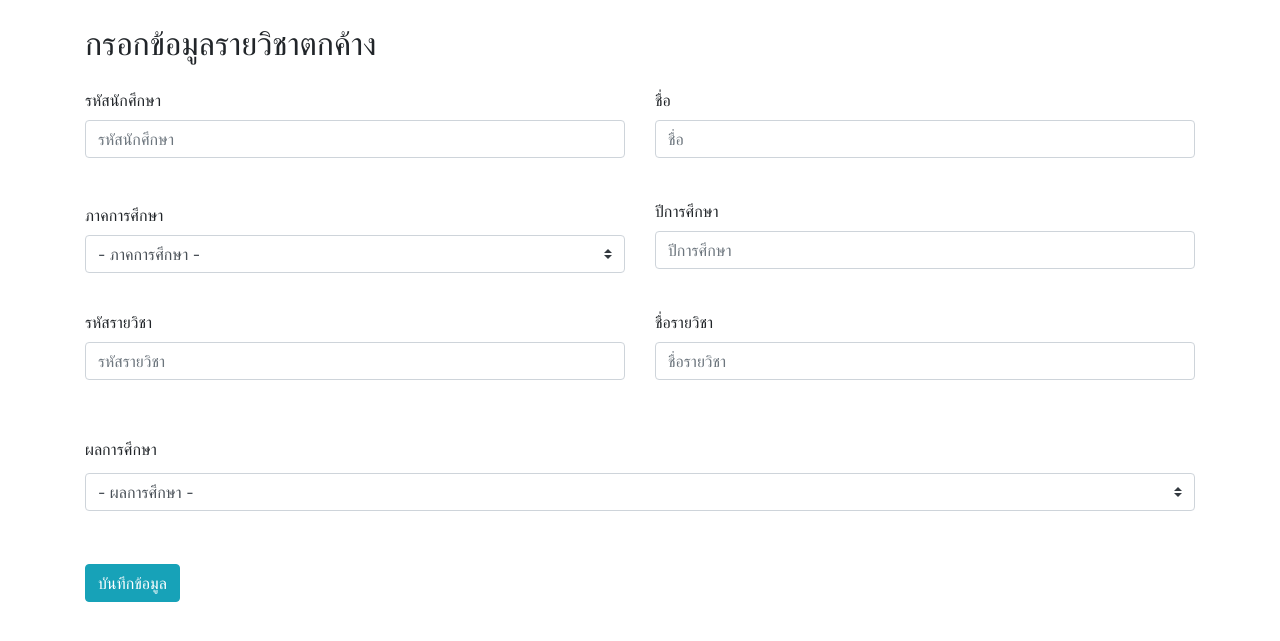
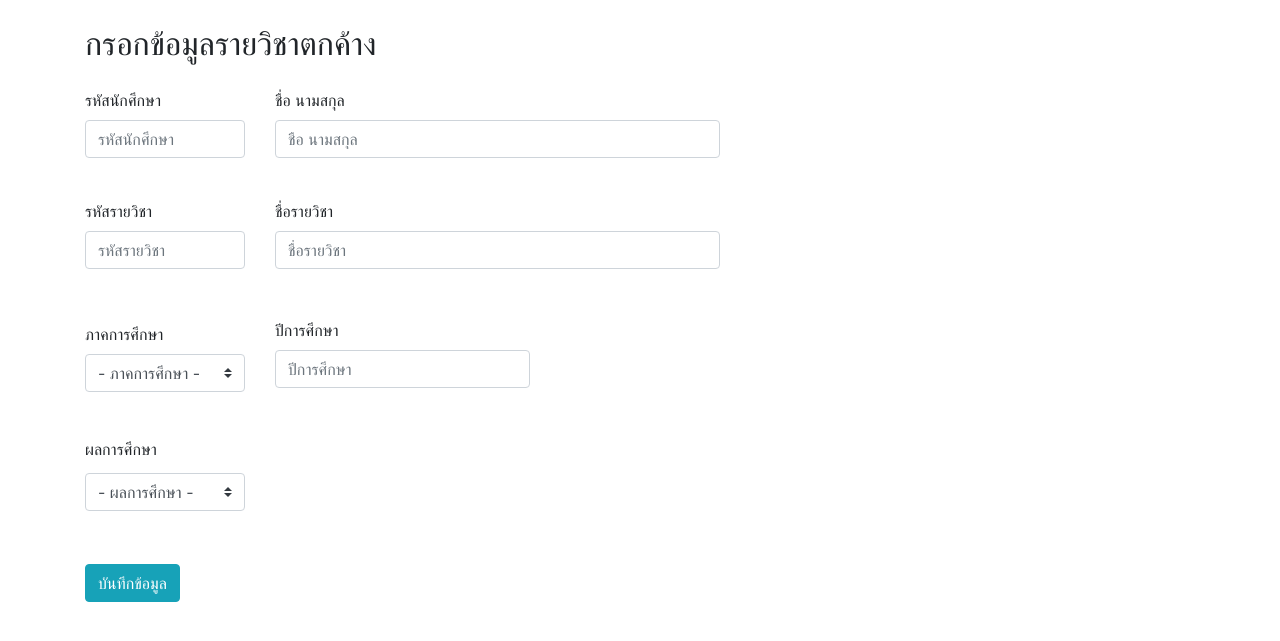
Before and after one commit to swewu/group4, a CodeIgniter app: page /group4/index.php/subject/add in a window 1280 px wide. Shown: the top 641 px of the page. Run offline with CodeIgniter, Linux system fonts and the light colour scheme.

Commit message:
แก้ไข หน้าตา กรอกข้อมูล

```diff
--- a/application/views/AddSubject.php
+++ b/application/views/AddSubject.php
@@ -10,21 +10,35 @@
         <h2 style ="margin-top:25px;"> กรอกข้อมูลรายวิชาตกค้าง </h2>
             <form action="<?=base_url('Welcome/insert')?>" method="post">
                 <div class="row " style ="margin-top:25px;">
-                    <div class="col" >
+                    <div class="col-md-2" >
                         <div class="form-group mb-3">
                             <label for="exampleInputEmail1">รหัสนักศึกษา</label>
                             <input type="text" class="form-control" name="studentid" id="exampleInputEmail1" aria-describedby="emailHelp" placeholder="รหัสนักศึกษา">
                         </div>
                     </div>
-                    <div class="col">
+                    <div class="col-md-5">
                         <div class="form-group mb-3">
-                            <label for="exampleInputEmail1">ชื่อ</label>
-                            <input type="text" name="studentname" class="form-control" id="exampleInputEmail1" aria-describedby="emailHelp" placeholder="ชื่อ">
+                            <label for="exampleInputEmail1">ชื่อ  นามสกุล</label>
+                            <input type="text" name="studentname" class="form-control" id="exampleInputEmail1" aria-describedby="emailHelp" placeholder="ชือ นามสกุล">
                         </div>
                     </div>
                 </div>
                 <div class="row" style ="margin-top:25px;">
-                    <div class="col">
+                    <div class="col-md-2">
+                        <div class="form-group mb-2">
+                            <label for="exampleInputEmail1">รหัสรายวิชา</label>
+                            <input type="text" name="courseID" class="form-control" id="exampleInputEmail1" aria-describedby="emailHelp" placeholder="รหัสรายวิชา">
+                        </div>
+                    </div>
+                    <div class="col-md-5">
+                        <div class="form-group mb-4">
+                            <label for="exampleInputEmail1">ชื่อรายวิชา</label>
+                            <input type="text" name="courseName" class="form-control" id="exampleInputEmail1" aria-describedby="emailHelp" placeholder="ชื่อรายวิชา">
+                        </div>
+                    </div>
+                </div>
+                <div class="row" style ="margin-top:25px;">
+                    <div class="col-md-2">
                          <label class="my-1 mr-2" for="inlineFormCustomSelectPref">ภาคการศึกษา</label>
                             <select class="custom-select my-1 mr-sm-2" name="term" id="inlineFormCustomSelectPref">
                                 <option selected>- ภาคการศึกษา -</option>
@@ -33,7 +47,7 @@
                                 <option value="3">ภาคการศึกษาที่ 3</option>
                             </select>
                     </div>
-                    <div class="col">
+                    <div class="col-md-3">
                         <div class="form-group mb-3">
                             <label for="exampleInputEmail1">ปีการศึกษา</label>
                             <input type="text" name="year" class="form-control" id="exampleInputEmail1" aria-describedby="emailHelp" placeholder="ปีการศึกษา">
@@ -41,22 +55,9 @@
                     </div>
                 </div>
 
+
                 <div class="row" style ="margin-top:25px;">
-                    <div class="col">
-                        <div class="form-group mb-2">
-                            <label for="exampleInputEmail1">รหัสรายวิชา</label>
-                            <input type="text" name="courseID" class="form-control" id="exampleInputEmail1" aria-describedby="emailHelp" placeholder="รหัสรายวิชา">
-                        </div>
-                    </div>
-                    <div class="col">
-                        <div class="form-group mb-4">
-                            <label for="exampleInputEmail1">ชื่อรายวิชา</label>
-                            <input type="text" name="courseName" class="form-control" id="exampleInputEmail1" aria-describedby="emailHelp" placeholder="ชื่อรายวิชา">
-                        </div>
-                    </div>
-                </div>
-                <div class="row" style ="margin-top:25px;">
-                    <div class="col">
+                    <div class="col-md-2">
                          <label class="my-2 mr-1" for="inlineFormCustomSelectPref">ผลการศึกษา</label>
                             <select class="custom-select my-1 mr-sm-2" name="grade" id="inlineFormCustomSelectPref">
                                 <option selected>- ผลการศึกษา -</option>
```
